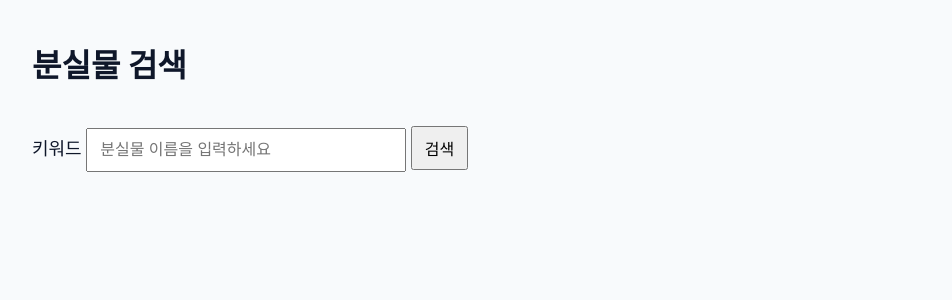
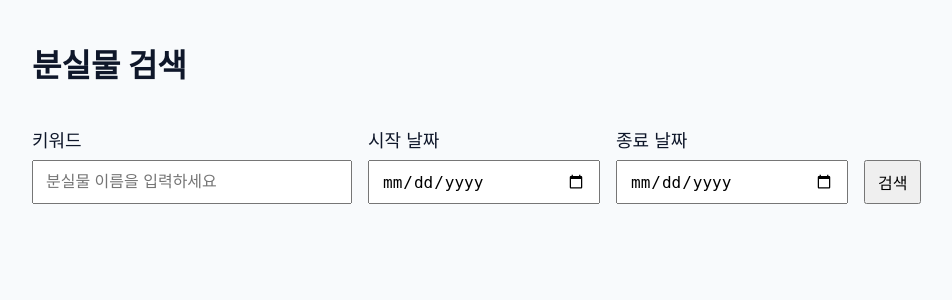
Before and after one commit to MinseoKim01/OSS_TEAM_1, a Flask app: page /search in a window 1280 px wide. Shown: the part 81-381 px from the top of the page, without its empty margins (112-1064 px from the left). Run offline with Flask 3, Linux system fonts and the light colour scheme.

Commit message:
검색 화면에 시작 날짜, 종료 날짜 선택 UI 추가(#14)
검색 시, 원하는 기간의 분실물을 검색할 수 있도록 날짜 입력창을 추가

```diff
--- a/static/css/style.css
+++ b/static/css/style.css
@@ -57,6 +57,21 @@ body {
     display: block;
 }
 
+/* templates/search.html: 검색 입력칸과 버튼을 나란히 배치하고 공간이 부족하면 줄바꿈 */
+.search-controls {
+    display: flex;
+    flex-wrap: wrap;
+    align-items: flex-end;
+    gap: 16px;
+}
+
+/* templates/search.html: 각 입력칸 위에 라벨을 배치 */
+.search-controls .search-field {
+    display: flex;
+    flex-direction: column;
+    gap: 8px;
+}
+
 /* templates/search.html: 검색 영역의 글자, 입력칸, 버튼 크기 조절 */
 .search-controls label {
     font-size: 18px;
@@ -74,6 +89,11 @@ body {
     max-width: 100%;
 }
 
+/* templates/search.html: 날짜 입력칸 두 개가 검색 영역에 들어가도록 너비 조절 */
+.search-controls input[type="date"] {
+    width: 232px;
+}
+
 /* 푸터 */
 .footer {
     margin-top: 100px;
--- a/templates/search.html
+++ b/templates/search.html
@@ -22,8 +22,18 @@
         <h1>분실물 검색</h1>
         <br><br>
         <div class="search-controls">
-            <label for="keyword">키워드</label>
-            <input type="text" id="keyword" placeholder="분실물 이름을 입력하세요">
+            <div class="search-field">
+                <label for="keyword">키워드</label>
+                <input type="text" id="keyword" placeholder="분실물 이름을 입력하세요">
+            </div>
+            <div class="search-field">
+                <label for="start-date">시작 날짜</label>
+                <input type="date" id="start-date" name="start_date">
+            </div>
+            <div class="search-field">
+                <label for="end-date">종료 날짜</label>
+                <input type="date" id="end-date" name="end_date">
+            </div>
             <button type="button">검색</button>
         </div>
     </main>
```
